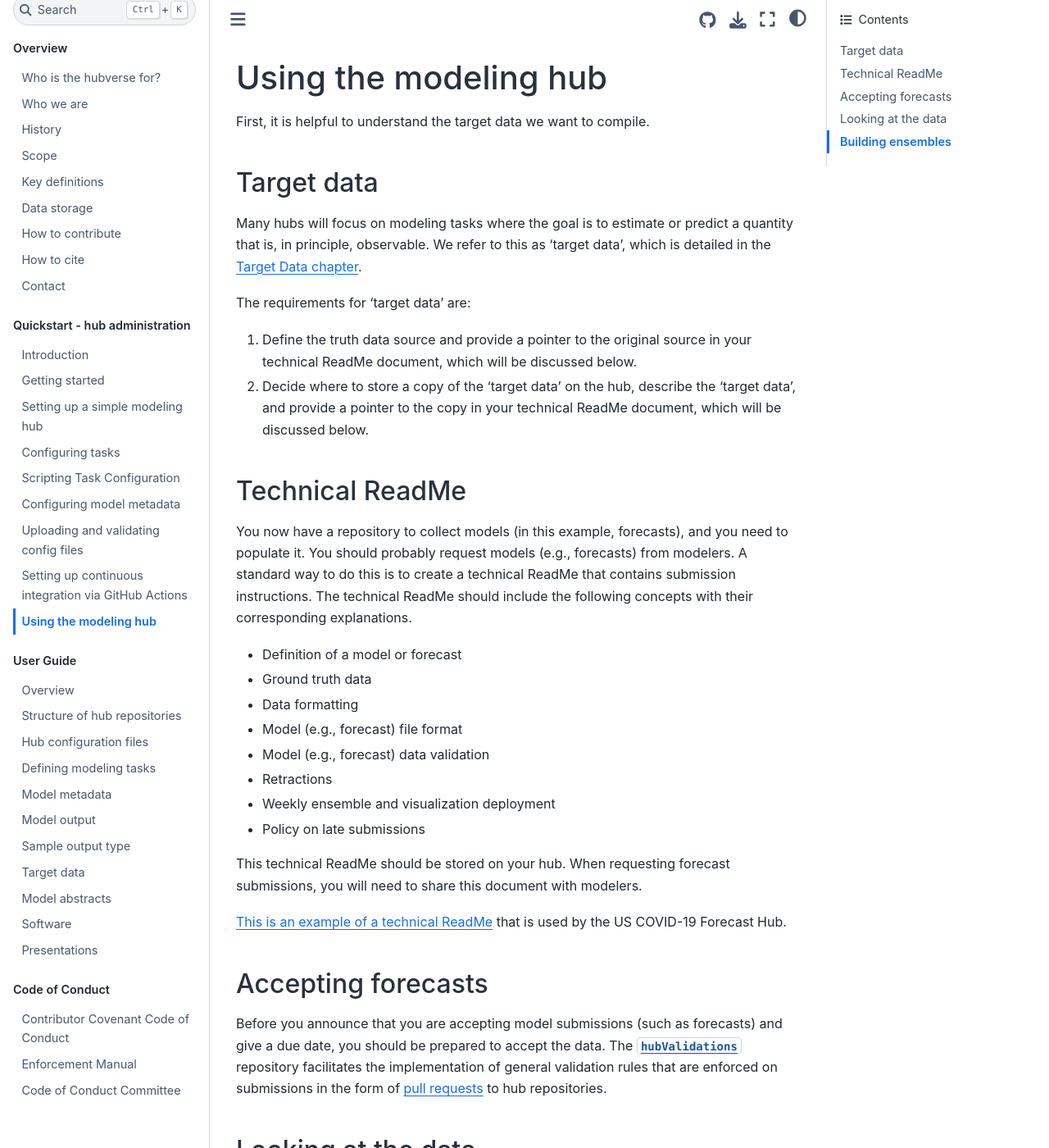
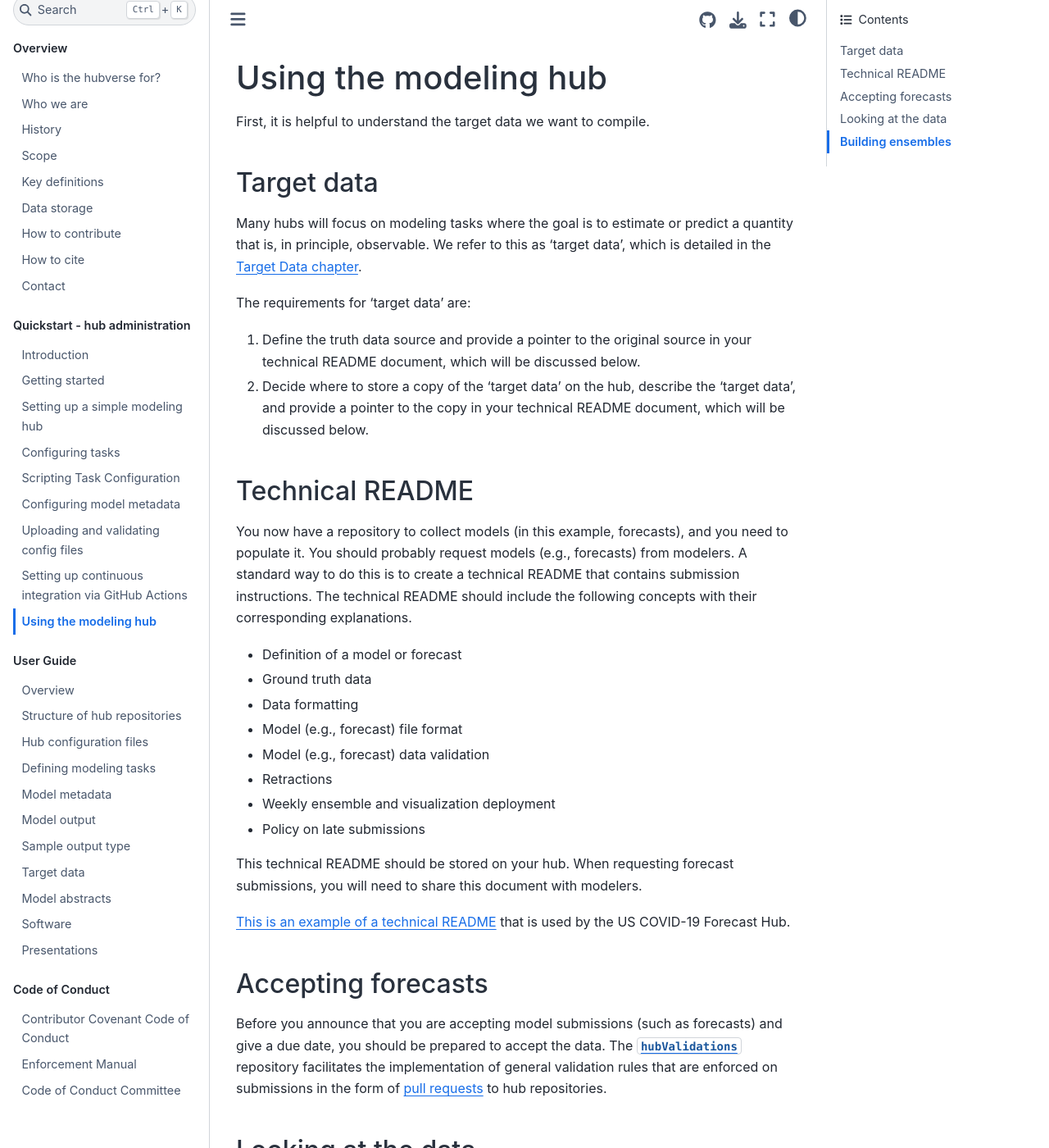
Before and after one commit to hubverse-org/hubDocs, a Sphinx documentation site: the page built from docs/source/quickstart-hub-admin/using-hub.md, in a window 1280 px wide and 1400 px high. Shown: the whole window at 82% size. Built offline with Sphinx 7.4.7 and the Sphinx Book theme 1.1.4, drawn with Linux system fonts in a browser that asks for light colours; comment, search, counter and statistics services are not loaded.

```diff
--- a/docs/source/quickstart-hub-admin/using-hub.md
+++ b/docs/source/quickstart-hub-admin/using-hub.md
@@ -7,12 +7,12 @@ First, it is helpful to understand the target data we want to compile.
 Many hubs will focus on modeling tasks where the goal is to estimate or predict a quantity that is, in principle, observable. We refer to this as 'target data', which is detailed in the [Target Data chapter](../user-guide/target-data.md).
 
 The requirements for 'target data' are:
-1. Define the truth data source and provide a pointer to the original source in your technical ReadMe document, which will be discussed below.
-2. Decide where to store a copy of the 'target data' on the hub, describe the 'target data', and provide a pointer to the copy in your technical ReadMe document, which will be discussed below.
+1. Define the truth data source and provide a pointer to the original source in your technical README document, which will be discussed below.
+2. Decide where to store a copy of the 'target data' on the hub, describe the 'target data', and provide a pointer to the copy in your technical README document, which will be discussed below.
 
-## Technical ReadMe
+## Technical README
 
-You now have a repository to collect models (in this example, forecasts), and you need to populate it. You should probably request models (e.g., forecasts) from modelers. A standard way to do this is to create a technical ReadMe that contains submission instructions. The technical ReadMe should include the following concepts with their corresponding explanations.
+You now have a repository to collect models (in this example, forecasts), and you need to populate it. You should probably request models (e.g., forecasts) from modelers. A standard way to do this is to create a technical README that contains submission instructions. The technical README should include the following concepts with their corresponding explanations.
 - Definition of a model or forecast
 - Ground truth data
 - Data formatting
@@ -22,9 +22,9 @@ You now have a repository to collect models (in this example, forecasts), and yo
 - Weekly ensemble and visualization deployment
 - Policy on late submissions
 
-This technical ReadMe should be stored on your hub. When requesting forecast submissions, you will need to share this document with modelers.
+This technical README should be stored on your hub. When requesting forecast submissions, you will need to share this document with modelers.
 
-[This is an example of a technical ReadMe](https://github.com/reichlab/covid19-forecast-hub/blob/master/data-processed/README.md) that is used by the US COVID-19 Forecast Hub.
+[This is an example of a technical README](https://github.com/reichlab/covid19-forecast-hub/blob/master/data-processed/README.md) that is used by the US COVID-19 Forecast Hub.
 
 ## Accepting forecasts
 
```
